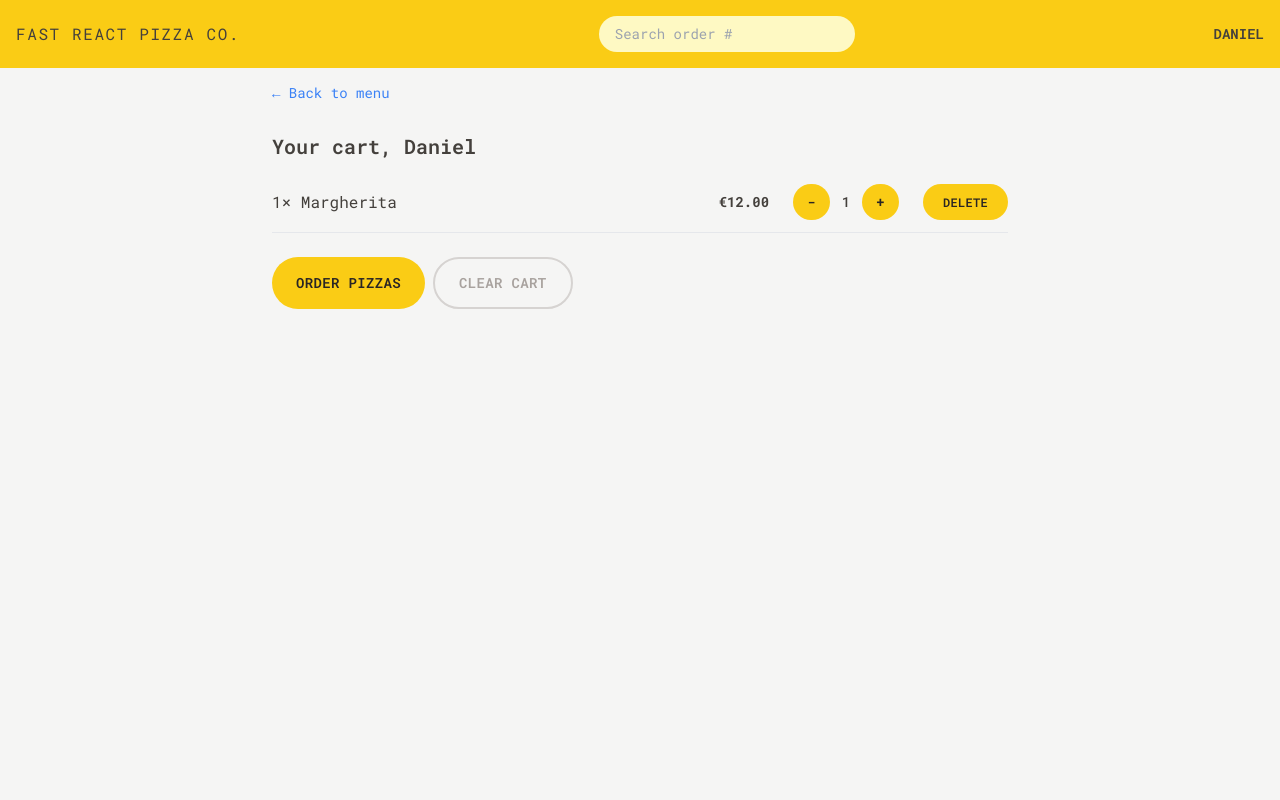
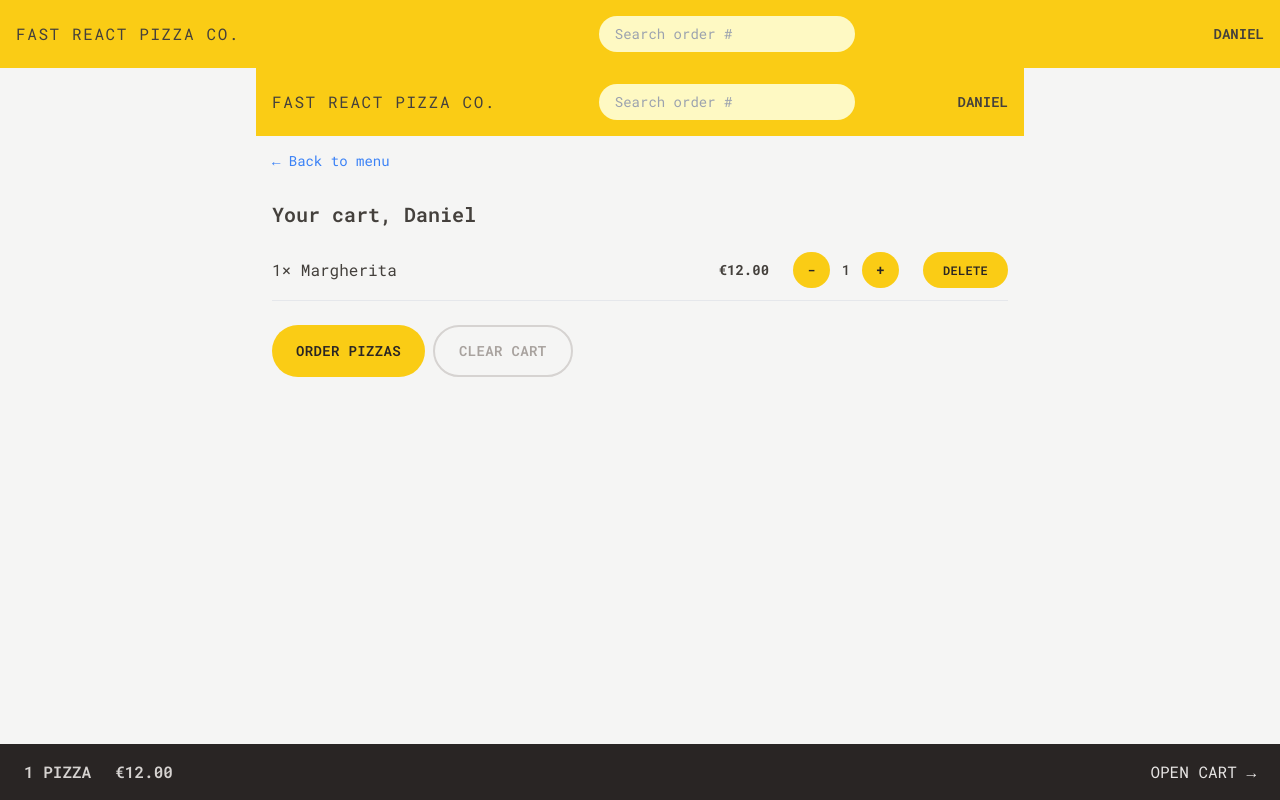
Before and after one commit to DanielArzani/fast-react-pizza, a React (Vite) app: page /cart in a window 1280 px wide. Built offline with nearby package versions, Linux system fonts and the light colour scheme.

Commit message:
create a layout route and change the other pages so that they don't render the header or footer within them

```diff
--- /dev/null
+++ b/src/components/AppLayout/AppLayout.tsx
@@ -0,0 +1,29 @@
+import React from 'react';
+import Header from '../Header';
+import Footer from '../Footer';
+import Main from '../Main';
+import { Outlet } from 'react-router-dom';
+
+/**
+ * This is the AppLayout component, which serves as a layout template for the application.
+ * It contains the Header, Main, and Footer components, creating a consistent layout
+ * structure across various pages in the application.
+ *
+ * The Outlet component from 'react-router-dom' is used here to dynamically load the
+ * different pages at the specified routes, making it a crucial part of the routing system.
+ */
+function AppLayout() {
+  return (
+    <>
+      <Header />
+
+      <Main>
+        <Outlet />
+      </Main>
+
+      <Footer />
+    </>
+  );
+}
+
+export default AppLayout;
--- /dev/null
+++ b/src/components/AppLayout/index.tsx
@@ -0,0 +1,2 @@
+export * from "./AppLayout";
+export { default } from "./AppLayout";
--- a/src/components/Footer/Footer.tsx
+++ b/src/components/Footer/Footer.tsx
@@ -1,4 +1,5 @@
 import React from 'react';
+import { Link } from 'react-router-dom';
 
 function Footer() {
   return (
@@ -8,7 +9,7 @@ function Footer() {
         <span>€12.00</span>
       </p>
 
-      <a href='/'>Open Cart →</a>
+      <Link to='/'>Open Cart →</Link>
     </footer>
   );
 }
--- a/src/components/Header/Header.tsx
+++ b/src/components/Header/Header.tsx
@@ -1,4 +1,5 @@
 import React from 'react';
+import { Link } from 'react-router-dom';
 
 /**
  * Common header which will show the currently signed in user (if any) and allow them to search through their orders
@@ -7,9 +8,9 @@ function Header() {
   return (
     <header className='flex flex-wrap items-center justify-between bg-yellow-400 p-4'>
       <h1>
-        <a className='uppercase tracking-[.1em]' href='/'>
+        <Link className='uppercase tracking-[.1em]' to='/'>
           FAST REACT PIZZA CO.
-        </a>
+        </Link>
       </h1>
 
       <form>
--- a/src/components/app/App.tsx
+++ b/src/components/app/App.tsx
@@ -6,8 +6,12 @@ import MenuPage from '../../pages/MenuPage';
 import CartPage from '../../pages/CartPage';
 import OrderPage from '../../pages/OrderPage';
 import StatusPage from '../../pages/StatusPage';
+import AppLayout from '../AppLayout';
 
 const router = createBrowserRouter([
+  {
+    element: <AppLayout />,
+    children: [
       {
         path: '/',
         element: <HomePage />,
@@ -28,6 +32,8 @@ const router = createBrowserRouter([
         path: '/order/:orderId',
         element: <StatusPage />,
       },
+    ],
+  },
 ]);
 
 /**
--- a/src/pages/HomePage/HomePage.tsx
+++ b/src/pages/HomePage/HomePage.tsx
@@ -1,6 +1,4 @@
 import React from 'react';
-import Header from '../../components/Header';
-import Main from '../../components/Main';
 import Intro from '../../components/Intro';
 import SignupForm from '../../components/SignupForm';
 import HomepageButton from '../../components/HomepageButton';
@@ -14,16 +12,11 @@ import HomepageButton from '../../components/HomepageButton';
 
 function HomePage() {
   return (
-    <>
-      <Header />
-      <Main>
-        <div className='my-10 px-4 text-center sm:my-16'>
-          <Intro />
-          <SignupForm />
-          <HomepageButton />
-        </div>
-      </Main>
-    </>
+    <div className='my-10 px-4 text-center sm:my-16'>
+      <Intro />
+      <SignupForm />
+      <HomepageButton />
+    </div>
   );
 }
 
--- a/src/pages/MenuPage/MenuPage.tsx
+++ b/src/pages/MenuPage/MenuPage.tsx
@@ -1,8 +1,5 @@
 import React from 'react';
-import Header from '../../components/Header';
 import PizzaList from '../../components/PizzaList';
-import Main from '../../components/Main';
-import Footer from '../../components/Footer';
 
 /**
  * MenuPage Component:
@@ -15,11 +12,7 @@ import Footer from '../../components/Footer';
 function MenuPage() {
   return (
     <>
-      <Header />
-      <Main>
-        <PizzaList />
-      </Main>
-      <Footer />
+      <PizzaList />
     </>
   );
 }
--- a/src/pages/OrderPage/OrderPage.tsx
+++ b/src/pages/OrderPage/OrderPage.tsx
@@ -1,6 +1,4 @@
 import React, { useState } from 'react';
-import Header from '../../components/Header';
-import Main from '../../components/Main';
 
 /**
  * OrderPage Component:
@@ -17,9 +15,6 @@ function OrderPage() {
   const [givePriority, setGivePriority] = useState<boolean>(false);
 
   return (
-    <>
-      <Header />
-      <Main>
     <div className='px-4 py-6'>
       <h2 className='mb-8 text-xl font-semibold'>
         Ready to order? Let&apos;s go!
@@ -98,8 +93,6 @@ function OrderPage() {
         </div>
       </form>
     </div>
-      </Main>
-    </>
   );
 }
 
--- a/src/pages/StatusPage/StatusPage.tsx
+++ b/src/pages/StatusPage/StatusPage.tsx
@@ -1,6 +1,4 @@
 import React from 'react';
-import Header from '../../components/Header';
-import Main from '../../components/Main';
 
 /**
  * StatusPage Component:
@@ -12,9 +10,6 @@ import Main from '../../components/Main';
 
 function StatusPage() {
   return (
-    <>
-      <Header />
-      <Main>
     <div className='space-y-8 px-4 py-6'>
       {/* title */}
       <div className='flex flex-wrap items-center justify-between gap-2'>
@@ -64,8 +59,6 @@ function StatusPage() {
         </button>
       </form>
     </div>
-      </Main>
-    </>
   );
 }
 
```
Lines whose indentation alone changed are shown as unchanged.
